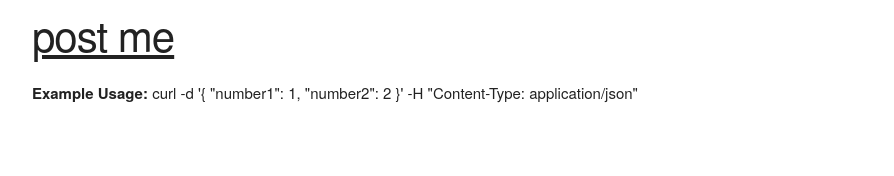
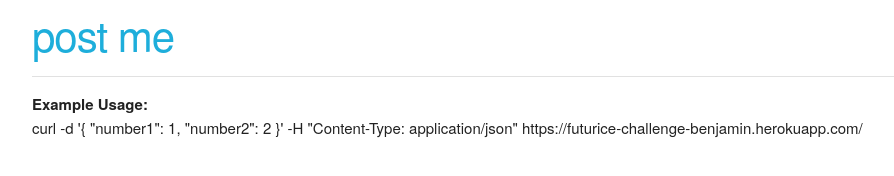
Before and after one commit to benjaminhr/futurice, a website: page views/index.html in a window 1280 px wide. Shown: the whole page, without its empty margins (128-1022 px from the left). Drawn offline with nearby package versions, Linux system fonts and the light colour scheme.

Commit message:
fixed views again

```diff
--- a/views/index.html
+++ b/views/index.html
@@ -9,8 +9,9 @@
 </head>
 <body>
   <div class="container">
-    <h2><u>post me</u></h2>
-    <p><b>Example Usage: </b> curl -d '{ "number1": 1, "number2": 2 }' -H "Content-Type: application/json" </p>
+    <h2 style='margin:0;'><a>post me</a></h2>
+    <hr style='margin: 15px 0px 15px 0px'>
+    <p><b>Example Usage: </b> <br>curl -d '{ "number1": 1, "number2": 2 }' -H "Content-Type: application/json" https://futurice-challenge-benjamin.herokuapp.com/</p>
   </div>
 </body>
 </html>
```
